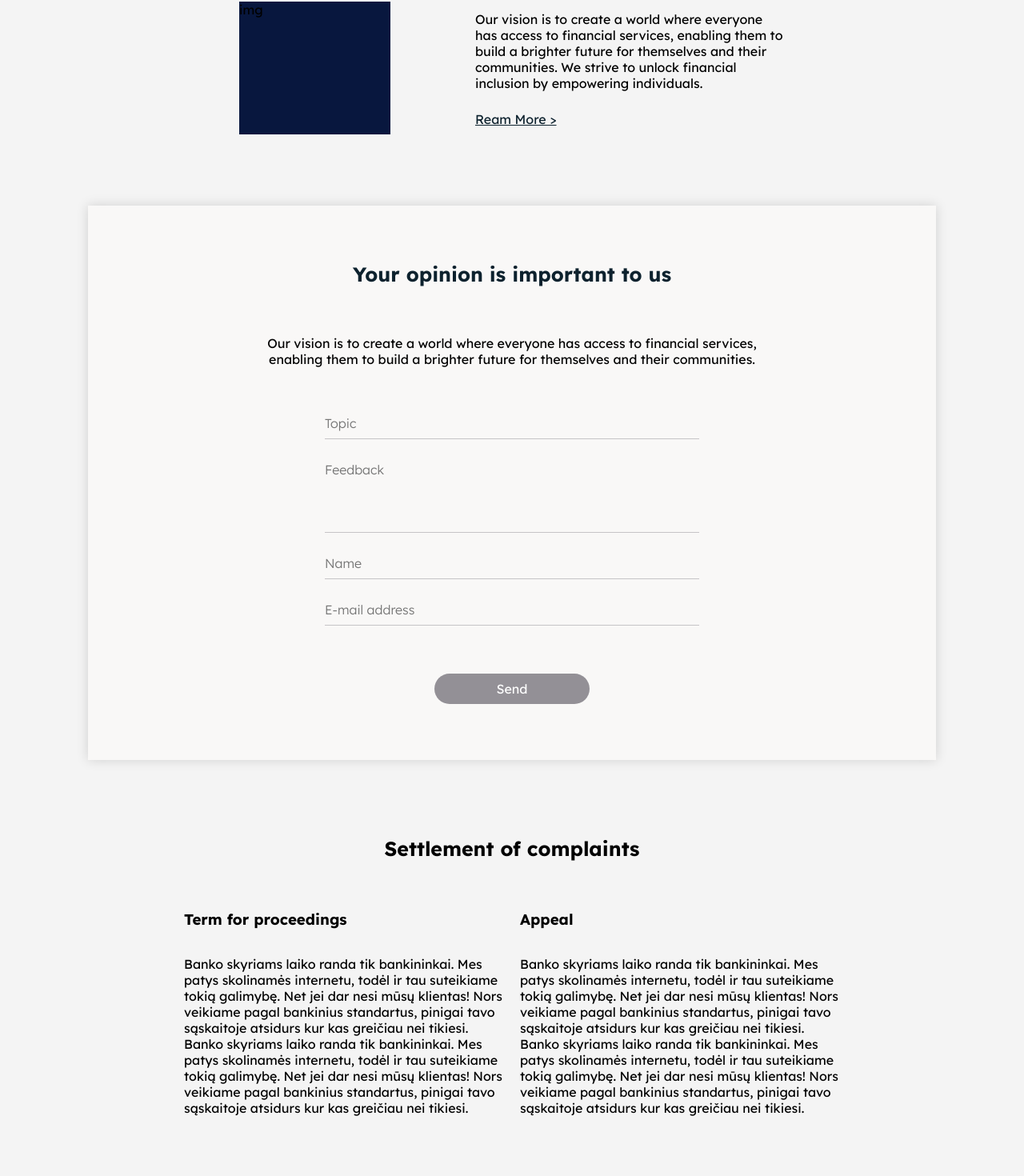
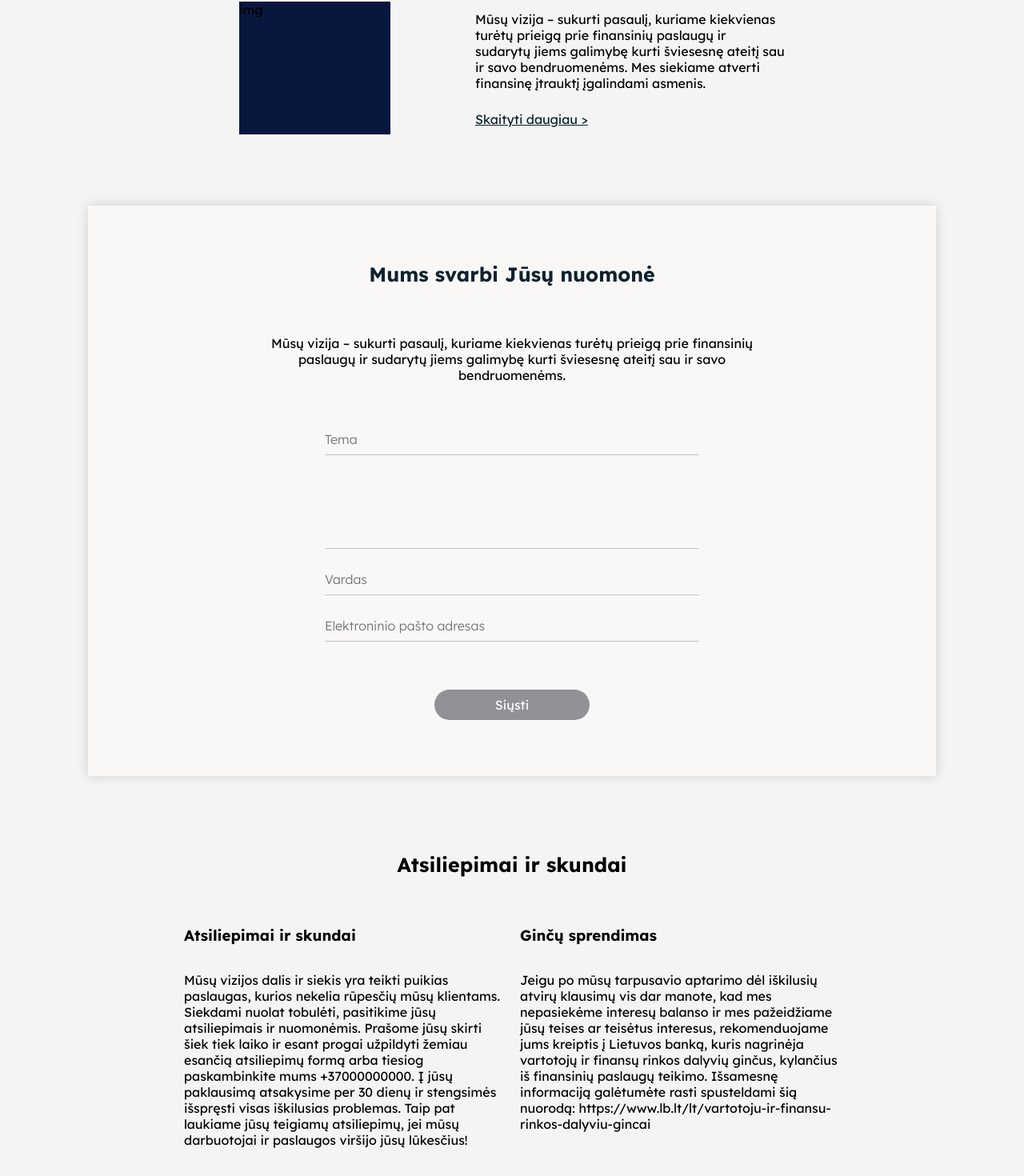
Before and after one commit to pinenetcoder/ltllanding, a Next.js app: page /suport-and-complaints in a window 1280 px wide. Shown: the part 283-1753 px from the top of the page at 80% size. Built offline with nearby package versions, Linux system fonts and the light colour scheme.

Commit message:
LLP-35- Locales Contacts, Suport and Complaints

```diff
--- a/src/components/ContactForm.js
+++ b/src/components/ContactForm.js
@@ -1,35 +1,39 @@
 import styles from "@/styles/ContactForm.module.scss"
+import { useRouter } from "next/router"
+import lt from '@/locales/lt'
+import en from '@/locales/en'
+
 
 function ContactForm(props) {
+   const router = useRouter();
+   const t = router.locale === 'lt' ? lt : en
+
 
    return (
       <div className={styles.formTitleBlock}>
          {props.formTitle &&
          <div>
-            <h3>Your opinion is important to us</h3>
-            <p>Our vision is to create a world where everyone has access to financial
-               services, enabling them to build a brighter future for themselves and their
-               communities.
-            </p>
+            <h3>{t.inputForm.title}</h3>
+            <p>{t.inputForm.description}</p>
          </div>
          }
          <form className={styles.formBlock}>
             <div className={styles.formInputBlock}>
             <input type="text"
-            placeholder="Topic"
+            placeholder={t.inputForm.topic}
             />
             <textarea
-            placeholder="Feedback"
+            placeholder={t.inputForm.feedbackText}
             className={styles.feedbackInput}
             />
             <input type="text"
-            placeholder="Name"
+            placeholder={t.inputForm.name}
             />
             <input type="text"
-            placeholder="E-mail address"
+            placeholder={t.inputForm.email}
             />
             </div>
-            <div className={styles.formButton}>Send</div>
+            <div className={styles.formButton}>{t.inputForm.button}</div>
          </form>
       </div>
    )
--- a/src/locales/en.js
+++ b/src/locales/en.js
@@ -346,5 +346,46 @@ export default {
   },
   privacyPolicy: {
     pageTitle: "Privacy Policy & Cookies",
+  },
+  suportsComplaints: {
+    pageTitle: "Support & Complaints",
+    heroBlock: {
+      description: "Our vision is to create a world where everyone has access to financial services, enabling them to build a brighter future for themselves and their communities. We strive to unlock financial inclusion by empowering individuals."
+    },
+    articleBlock: {
+      article1: {
+        title: "Support & Complaints",
+        description: "We are dedicated to delivering excellent and hassle-free services to our customers. In order to continuously improve, we rely on your feedback and opinions. Please take a moment to fill out the feedback form (standard form have to be added on the web) below or call us at +37000000000. We will respond within 30 days and work towards a solution for any issues you may have. We also welcome positive feedback if our people and services exceeded your expectations!"
+      },
+      article2: {
+        title: "Resolution of Disputes",
+        description: "If, after our mutual discussion, you still believe that the right balance of interests has not been reached and we have violated your rights or legitimate interests, we recommend that you contact the Bank of Lithuania, which deals with disputes between consumers and financial market participants arising from the provision of financial services. You can find more detailed information by clicking on this link: https://www.lb.lt/en/sfi-disputes-between-consumers-and-financial-market-participants"
+      }
+    },
+    readMore: "Skaityti daugiau",
+    faq: "FAQ"
+  },
+  contacts: {
+    heroBlock: {
+      coantacts: "Contacts",
+      adress: "Sporto g. 18 LT-09238 Vilnius Phone: +370 5 205 5240 Email e-mail: info@ltlku.lt",
+      companyDetails: "Company details",
+      companyDetailsDescription: "TL Credit Union Company code: 302791356 VAT payer code: none SWIFT code (BIC): LTKULT21XXX"
+    },
+    articleBlock: {
+      title: "Customer service at headquarters",
+      mondayThursday: "Monday - Thursday",
+      friday: "On Friday",
+      description: "Come at your convenient time, no pre-registration is required."
+    }
+  },
+  inputForm: {
+    title: "Your opinion is important to us",
+    description: "Our vision is to create a world where everyone has access to financial services, enabling them to build a brighter future for themselves and their communities.",
+    topic: "Topic",
+    feedback: "Feedback",
+    name: "Name",
+    email: "E-mail address",
+    button: "Send"
   }
 }
--- a/src/locales/lt.js
+++ b/src/locales/lt.js
@@ -343,5 +343,46 @@ export default {
   },
   privacyPolicy: {
     pageTitle: "Privatumo politika ir slapukai",
+  },
+  suportsComplaints: {
+    pageTitle: "Atsiliepimai ir skundai",
+    heroBlock: {
+      description: "Mūsų vizija – sukurti pasaulį, kuriame kiekvienas turėtų prieigą prie finansinių paslaugų ir sudarytų jiems galimybę kurti šviesesnę ateitį sau ir savo bendruomenėms. Mes siekiame atverti finansinę įtrauktį įgalindami asmenis."
+    },
+    articleBlock: {
+      article1: {
+        title: "Atsiliepimai ir skundai",
+        description: "Mūsų vizijos dalis ir siekis yra teikti puikias paslaugas, kurios nekelia rūpesčių mūsų klientams. Siekdami nuolat tobulėti, pasitikime jūsų atsiliepimais ir nuomonėmis. Prašome jūsų skirti šiek tiek laiko ir esant progai užpildyti žemiau esančią atsiliepimų formą arba tiesiog paskambinkite mums +37000000000. Į jūsų paklausimą atsakysime per 30 dienų ir stengsimės išspręsti visas iškilusias problemas. Taip pat laukiame jūsų teigiamų atsiliepimų, jei mūsų darbuotojai ir paslaugos viršijo jūsų lūkesčius!"
+      },
+      article2: {
+        title: "Ginčų sprendimas",
+        description: "Jeigu po mūsų tarpusavio aptarimo dėl iškilusių atvirų klausimų vis dar manote, kad mes nepasiekėme interesų balanso ir mes pažeidžiame jūsų teises ar teisėtus interesus, rekomenduojame jums kreiptis į Lietuvos banką, kuris nagrinėja vartotojų ir finansų rinkos dalyvių ginčus, kylančius iš finansinių paslaugų teikimo. Išsamesnę informaciją galėtumėte rasti spusteldami šią nuorodą: https://www.lb.lt/lt/vartotoju-ir-finansu-rinkos-dalyviu-gincai"
+      }
+    },
+    readMore: "Skaityti daugiau",
+    faq: "D.U.K."
+  },
+  contacts: {
+    heroBlock: {
+      coantacts: "Kontaktai",
+      adress: "Sporto g. 18 LT-09238 Vilnius Telefonas: +370 5 205 5240 El. paštas: info@ltlku.lt",
+      companyDetails: "Įmonės rekvizitai",
+      companyDetailsDescription: "LTL Kredito unija Įmonės kodas: 302791356 PVM mokėtojo kodas: nėra SWIFT kodas (BIC): LTKULT21XXX"
+    },
+    articleBlock: {
+      title: "Klientų aptarnavimas būstinėje",
+      mondayThursday: "Pirmadienį - Ketvirtadienį",
+      friday: "Penktadienį",
+      description: "Atvykite jums patogiu metu, išankstinė registracija nėra reikalinga."
+    }
+  },
+  inputForm: {
+    title: "Mums svarbi Jūsų nuomonė",
+    description: "Mūsų vizija – sukurti pasaulį, kuriame kiekvienas turėtų prieigą prie finansinių paslaugų ir sudarytų jiems galimybę kurti šviesesnę ateitį sau ir savo bendruomenėms.",
+    topic: "Tema",
+    feedback: "Atsiliepimas",
+    name: "Vardas",
+    email: "Elektroninio pašto adresas",
+    button: "Siųsti"
   }
 }
--- a/src/pages/suport-and-complaints.js
+++ b/src/pages/suport-and-complaints.js
@@ -3,23 +3,26 @@ import IndexLayout from "@/Layouts/IndexLayout"
 import Link from "next/link"
 import ContactForm from "@/components/ContactForm"
 import Accordion from "@/components/Accordion"
+import { useRouter } from "next/router"
+import lt from '@/locales/lt'
+import en from '@/locales/en'
 
 export default function SuportAndComplaints() {
+   const router = useRouter();
+   const t = router.locale === 'lt' ? lt : en
+
    return (
       <IndexLayout>
          <main>
             <section className={styles.SuportAndComplaintsHeroPage}>
                <div className={styles.SuportAndComplaintsHeroTitle}>
-                  <h1 className="page-title">Support & Complaints</h1>
+                  <h1 className="page-title">{t.suportsComplaints.pageTitle}</h1>
                </div>
                <div className={styles.SuportAndComplaintsHeroBlock}>
                   <div className={styles.imgBlock}>img</div>
                   <div className={styles.SuportAndComplaintsHeroBlockCredencials}>
-                     <p>Our vision is to create a world where everyone has access to financial
-                        services, enabling them to build a brighter future for themselves and their
-                        communities. We strive to unlock financial inclusion by empowering individuals.
-                     </p>
-                     <Link href="/">Ream More &gt;</Link>
+                     <p>{t.suportsComplaints.heroBlock.description}</p>
+                     <Link href="/">{t.suportsComplaints.readMore} &gt;</Link>
                   </div>
                </div>
             </section>
@@ -30,33 +33,21 @@ export default function SuportAndComplaints() {
                   </div>
             </section>
             <section className={styles.settlementSection}>
-               <h1>Settlement of complaints</h1>
+               <h1>{t.suportsComplaints.pageTitle}</h1>
                <div className={styles.settlementsWrapper}>
                   <div className={styles.settlementBlock}>
-                     <h3>Term for proceedings</h3>
-                     <p>Banko skyriams laiko randa tik bankininkai. Mes patys skolinamės internetu, todėl ir
-                        tau suteikiame tokią galimybę. Net jei dar nesi mūsų klientas! Nors veikiame pagal
-                        bankinius standartus, pinigai tavo sąskaitoje atsidurs kur kas greičiau nei tikiesi.
-                        Banko skyriams laiko randa tik bankininkai. Mes patys skolinamės internetu, todėl ir
-                        tau suteikiame tokią galimybę. Net jei dar nesi mūsų klientas! Nors veikiame pagal
-                        bankinius standartus, pinigai tavo sąskaitoje atsidurs kur kas greičiau nei tikiesi.
-                     </p>
+                     <h3>{t.suportsComplaints.articleBlock.article1.title}</h3>
+                     <p>{t.suportsComplaints.articleBlock.article1.description}</p>
                   </div>
                   <div className={styles.settlementBlock}>
-                     <h3>Appeal</h3>
-                     <p>Banko skyriams laiko randa tik bankininkai. Mes patys skolinamės internetu, todėl ir
-                        tau suteikiame tokią galimybę. Net jei dar nesi mūsų klientas! Nors veikiame pagal
-                        bankinius standartus, pinigai tavo sąskaitoje atsidurs kur kas greičiau nei tikiesi.
-                        Banko skyriams laiko randa tik bankininkai. Mes patys skolinamės internetu, todėl ir
-                        tau suteikiame tokią galimybę. Net jei dar nesi mūsų klientas! Nors veikiame pagal
-                        bankinius standartus, pinigai tavo sąskaitoje atsidurs kur kas greičiau nei tikiesi.
-                     </p>
+                     <h3>{t.suportsComplaints.articleBlock.article2.title}</h3>
+                     <p>{t.suportsComplaints.articleBlock.article2.description}</p>
                   </div>
                </div>
             </section>
             <section id="faq" className={styles.faqSection}>
             <div className={styles.faqWrapper}>
-              <h3 className={styles.faqHeader}>FAQ</h3>
+              <h3 className={styles.faqHeader}>{t.suportsComplaints.faq}</h3>
               <div className={styles.faqList}>
                 <Accordion accId="1" singleLevel="true" />
               </div>
```
Also changed, not shown: src/pages/contacts.js (+13 -15 lines).
